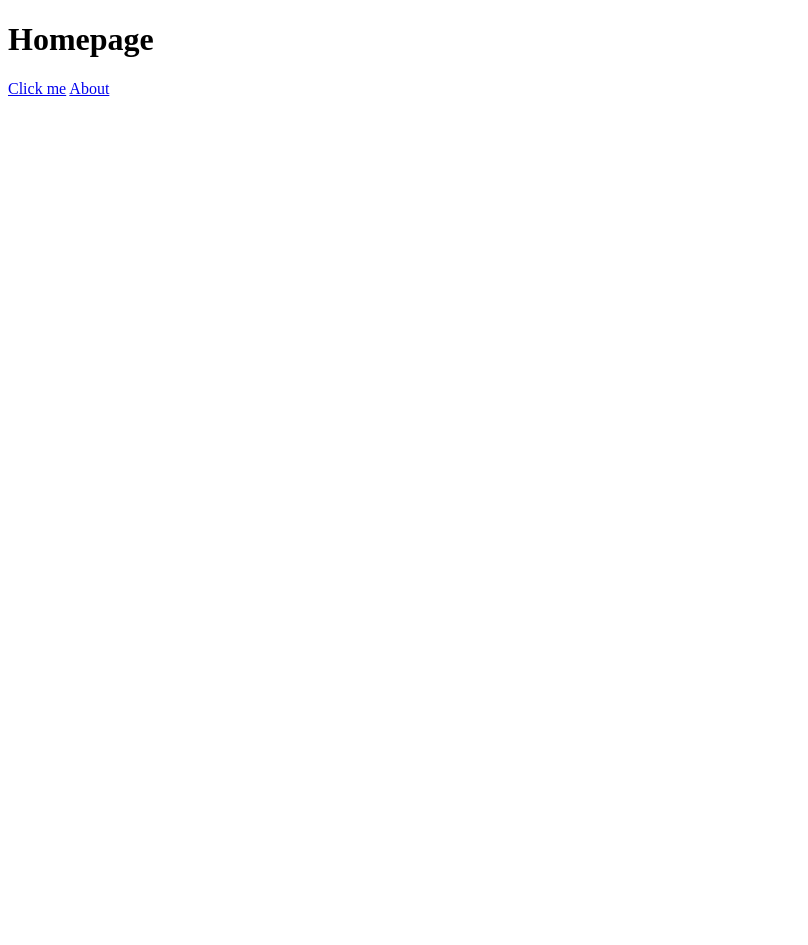
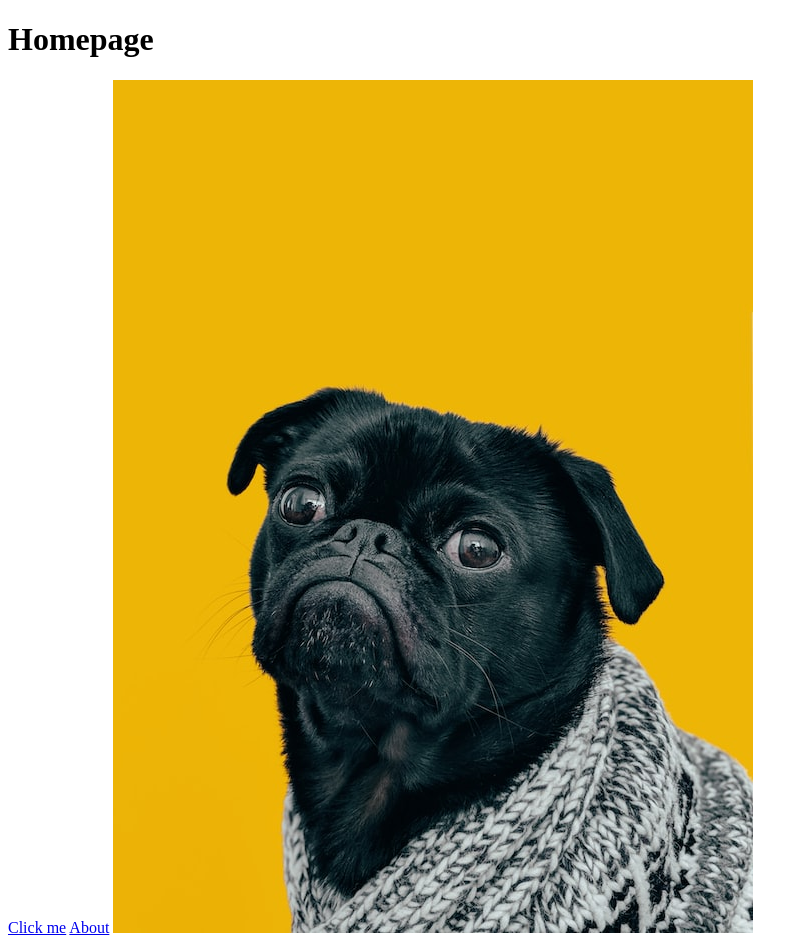
Before and after one commit to heymanulpz/odin-links-and-images, a plain HTML site: page index.html in a window 1280 px wide. Shown: the whole page, without its empty margins (0-808 px from the left). Before the commit the page ends 800 px from the top, so only its background shows below. Drawn offline with Linux system fonts and the light colour scheme.

Commit message:
Added images directory and dog.jpg to index and about.html

```diff
--- a/index.html
+++ b/index.html
@@ -8,5 +8,6 @@
         <h1>Homepage</h1>
         <a href="https://www.theodinproject.com/about">Click me</a>
         <a href="./pages/about.html">About</a>
+        <img src="images/dog.jpg" alt="">
     </body>
 </html>
```
Also changed, not shown: pages/about.html (+1 -0 lines).
